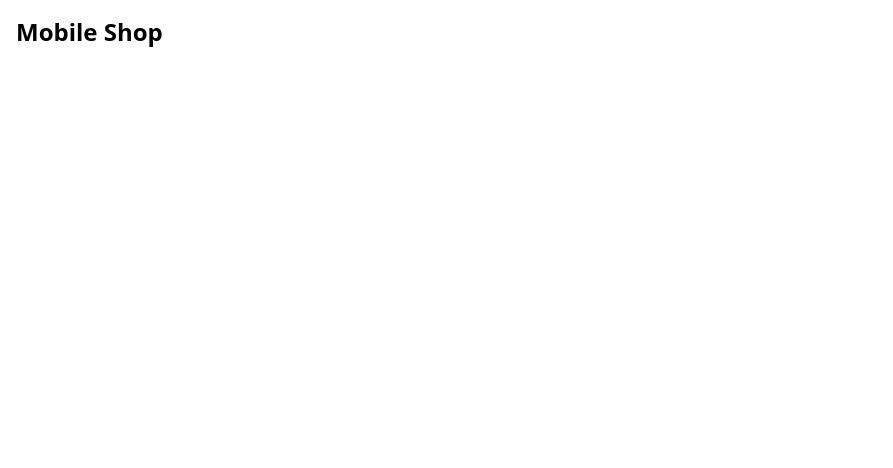
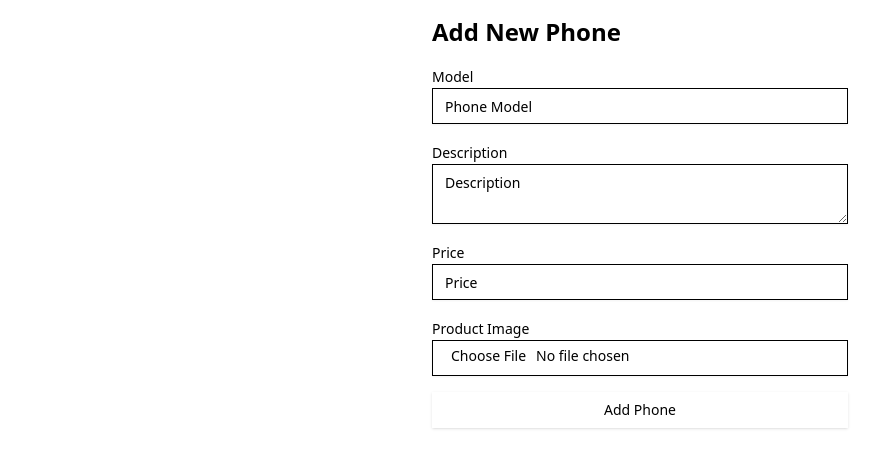
Before and after one commit to Aras-Mobile-Shop/viteJs-frontend, a React (Vite) app: page /Home in a window 1280 px wide. Shown: the top 468 px of the page, without its empty margins (0-893 px from the left). Built offline with nearby package versions, Linux system fonts and the light colour scheme.

Commit message:
admin fixed

```diff
--- a/package.json
+++ b/package.json
@@ -11,6 +11,7 @@
   },
   "dependencies": {
     "@radix-ui/react-icons": "^1.3.0",
+    "@radix-ui/react-label": "^2.1.0",
     "@radix-ui/react-slot": "^1.1.0",
     "class-variance-authority": "^0.7.0",
     "clsx": "^2.1.1",
--- /dev/null
+++ b/src/components/ui/label.tsx
@@ -0,0 +1,24 @@
+import * as React from "react"
+import * as LabelPrimitive from "@radix-ui/react-label"
+import { cva, type VariantProps } from "class-variance-authority"
+
+import { cn } from "@/lib/utils"
+
+const labelVariants = cva(
+  "text-sm font-medium leading-none peer-disabled:cursor-not-allowed peer-disabled:opacity-70"
+)
+
+const Label = React.forwardRef<
+  React.ElementRef<typeof LabelPrimitive.Root>,
+  React.ComponentPropsWithoutRef<typeof LabelPrimitive.Root> &
+    VariantProps<typeof labelVariants>
+>(({ className, ...props }, ref) => (
+  <LabelPrimitive.Root
+    ref={ref}
+    className={cn(labelVariants(), className)}
+    {...props}
+  />
+))
+Label.displayName = LabelPrimitive.Root.displayName
+
+export { Label }
--- a/src/pages/Admin.tsx
+++ b/src/pages/Admin.tsx
@@ -1,88 +1,119 @@
-import { useForm } from "react-hook-form";
-import { v4 as uuidv4 } from "uuid";
-import { Button } from "@/components/ui/button";
-import { Input } from "@/components/ui/input";
-import { Textarea } from "@/components/ui/textarea";
-import { toast, ToastContainer } from "react-toastify";
-import "react-toastify/dist/ReactToastify.css";
+import { useState } from 'react'
+import { useForm } from 'react-hook-form'
+import { v4 as uuidv4 } from 'uuid'
+import { Button } from "@/components/ui/button"
+import { Input } from "@/components/ui/input"
+import { Textarea } from "@/components/ui/textarea"
+import { Label } from "@/components/ui/label"
+import { toast, ToastContainer } from 'react-toastify'
+import 'react-toastify/dist/ReactToastify.css'
 
 interface PhoneFormData {
-  model: string;
-  description: string;
-  price: number;
+  model: string
+  description: string
+  price: number
+  image: FileList
 }
 
 export function Admin() {
-  const {
-    register,
-    handleSubmit,
-    reset,
-    formState: { errors },
-  } = useForm<PhoneFormData>();
+  const { register, handleSubmit, reset, formState: { errors } } = useForm<PhoneFormData>()
+  const [imagePreview, setImagePreview] = useState<string | null>(null)
 
-  const onSubmit = (data: PhoneFormData) => {
+  const onSubmit = async (data: PhoneFormData) => {
+    const file = data.image[0]
+    const reader = new FileReader()
+
+    reader.onloadend = () => {
       const newPhone = {
         id: uuidv4(),
-      ...data,
-    };
+        model: data.model,
+        description: data.description,
+        price: data.price,
+        image: reader.result as string
+      }
 
-    const existingPhones = JSON.parse(localStorage.getItem("phones") || "[]");
-    const updatedPhones = [...existingPhones, newPhone];
-    localStorage.setItem("phones", JSON.stringify(updatedPhones));
+      const existingPhones = JSON.parse(localStorage.getItem('phones') || '[]')
+      const updatedPhones = [...existingPhones, newPhone]
+      localStorage.setItem('phones', JSON.stringify(updatedPhones))
 
-    toast.success("Phone added successfully!", {
+      toast.success('Phone added successfully!', {
         position: "top-right",
         autoClose: 3000,
         hideProgressBar: false,
         closeOnClick: true,
         pauseOnHover: true,
         draggable: true,
-    });
+      })
 
-    reset();
-  };
+      reset()
+      setImagePreview(null)
+    }
+
+    if (file) {
+      reader.readAsDataURL(file)
+    }
+  }
+
+  const handleImageChange = (e: React.ChangeEvent<HTMLInputElement>) => {
+    const file = e.target.files?.[0]
+    if (file) {
+      const reader = new FileReader()
+      reader.onloadend = () => {
+        setImagePreview(reader.result as string)
+      }
+      reader.readAsDataURL(file)
+    }
+  }
 
   return (
     <div className="container mx-auto p-4 max-w-md">
       <h1 className="text-2xl font-bold mb-4">Add New Phone</h1>
       <form onSubmit={handleSubmit(onSubmit)} className="space-y-4">
         <div>
+          <Label htmlFor="model">Model</Label>
           <Input
+            id="model"
             {...register("model", { required: "Model is required" })}
             placeholder="Phone Model"
           />
-          {errors.model && (
-            <p className="text-red-500 text-sm mt-1">{errors.model.message}</p>
-          )}
+          {errors.model && <p className="text-red-500 text-sm mt-1">{errors.model.message}</p>}
         </div>
         <div>
+          <Label htmlFor="description">Description</Label>
           <Textarea
-            {...register("description", {
-              required: "Description is required",
-            })}
+            id="description"
+            {...register("description", { required: "Description is required" })}
             placeholder="Description"
           />
-          {errors.description && (
-            <p className="text-red-500 text-sm mt-1">
-              {errors.description.message}
-            </p>
-          )}
+          {errors.description && <p className="text-red-500 text-sm mt-1">{errors.description.message}</p>}
         </div>
         <div>
+          <Label htmlFor="price">Price</Label>
           <Input
+            id="price"
             type="number"
             {...register("price", { required: "Price is required", min: 0 })}
             placeholder="Price"
           />
-          {errors.price && (
-            <p className="text-red-500 text-sm mt-1">{errors.price.message}</p>
+          {errors.price && <p className="text-red-500 text-sm mt-1">{errors.price.message}</p>}
+        </div>
+        <div>
+          <Label htmlFor="image">Product Image</Label>
+          <Input
+            id="image"
+            type="file"
+            accept="image/*"
+            {...register("image", { required: "Image is required" })}
+            onChange={handleImageChange}
+          />
+          {errors.image && <p className="text-red-500 text-sm mt-1">{errors.image.message}</p>}
+          {imagePreview && (
+            <img src={imagePreview} alt="Preview" className="mt-2 max-w-full h-auto rounded-md" />
           )}
         </div>
-        <Button type="submit" className="w-full">
-          Add Phone
-        </Button>
+        <Button type="submit" className="w-full">Add Phone</Button>
       </form>
       <ToastContainer />
     </div>
-  );
+  )
 }
--- a/src/pages/Home.tsx
+++ /dev/null
@@ -1,80 +0,0 @@
-import { useState, useEffect } from "react";
-import { motion, AnimatePresence } from "framer-motion";
-import { X } from "lucide-react";
-import { Button } from "@/components/ui/button";
-import { Card, CardContent } from "@/components/ui/card";
-
-interface Phone {
-  id: string;
-  model: string;
-  description: string;
-  price: number;
-}
-
-export function Home() {
-  const [phones, setPhones] = useState<Phone[]>([]);
-  const [selectedPhone, setSelectedPhone] = useState<Phone | null>(null);
-
-  useEffect(() => {
-    const storedPhones = localStorage.getItem("phones");
-    if (storedPhones) {
-      setPhones(JSON.parse(storedPhones));
-    }
-  }, []);
-
-  const openModal = (phone: Phone) => {
-    setSelectedPhone(phone);
-  };
-
-  const closeModal = () => {
-    setSelectedPhone(null);
-  };
-
-  return (
-    <div className="container mx-auto p-4">
-      <h1 className="text-2xl font-bold mb-4">Mobile Shop</h1>
-      <div className="grid grid-cols-2 gap-4">
-        {phones.map((phone) => (
-          <Card
-            key={phone.id}
-            className="cursor-pointer"
-            onClick={() => openModal(phone)}
-          >
-            <CardContent className="p-4">
-              <h2 className="font-semibold">{phone.model}</h2>
-              <p className="text-sm text-gray-500 mt-1">${phone.price}</p>
-            </CardContent>
-          </Card>
-        ))}
-      </div>
-
-      <AnimatePresence>
-        {selectedPhone && (
-          <motion.div
-            initial={{ opacity: 0, scale: 0.8 }}
-            animate={{ opacity: 1, scale: 1 }}
-            exit={{ opacity: 0, scale: 0.8 }}
-            transition={{ duration: 0.3 }}
-            className="fixed inset-0 bg-black bg-opacity-50 flex items-center justify-center p-4"
-          >
-            <div className="bg-white rounded-lg p-6 w-full max-w-md relative">
-              <Button
-                variant="ghost"
-                size="icon"
-                className="absolute top-2 right-2"
-                onClick={closeModal}
-              >
-                <X className="h-4 w-4" />
-              </Button>
-              <h2 className="text-xl font-semibold mb-2">
-                {selectedPhone.model}
-              </h2>
-              <p className="text-gray-600 mb-4">{selectedPhone.description}</p>
-              <p className="text-lg font-bold">${selectedPhone.price}</p>
-            </div>
-          </motion.div>
-        )}
-      </AnimatePresence>
-    </div>
-  );
-}
--- a/src/components/homepage.tsx
+++ b/src/pages/homepage.tsx
@@ -9,6 +9,7 @@ interface Phone {
   model: string
   description: string
   price: number
+  image: string
 }
 
 export function HomepageComponent() {
@@ -37,6 +38,7 @@ export function HomepageComponent() {
         {phones.map((phone) => (
           <Card key={phone.id} className="cursor-pointer" onClick={() => openModal(phone)}>
             <CardContent className="p-4">
+              <img src={phone.image} alt={phone.model} className="w-full h-32 object-cover mb-2 rounded-md" />
               <h2 className="font-semibold">{phone.model}</h2>
               <p className="text-sm text-gray-500 mt-1">${phone.price}</p>
             </CardContent>
@@ -62,6 +64,7 @@ export function HomepageComponent() {
               >
                 <X className="h-4 w-4" />
               </Button>
+              <img src={selectedPhone.image} alt={selectedPhone.model} className="w-full h-48 object-cover mb-4 rounded-md" />
               <h2 className="text-xl font-semibold mb-2">{selectedPhone.model}</h2>
               <p className="text-gray-600 mb-4">{selectedPhone.description}</p>
               <p className="text-lg font-bold">${selectedPhone.price}</p>
```
Also changed, not shown: src/Router.tsx (+4 -4 lines), src/components/admin.tsx (deleted, +0 -71 lines), 1 other file (tests, documents, lock files or other folders). Lines whose indentation alone changed are shown as unchanged.
